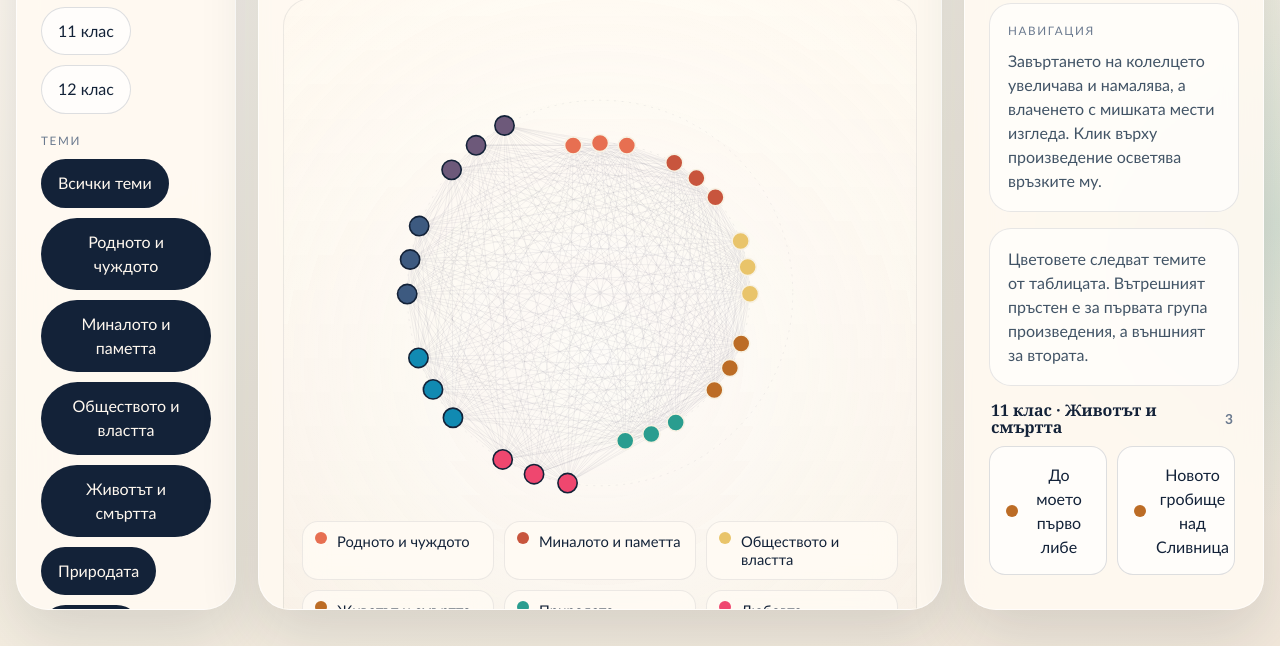
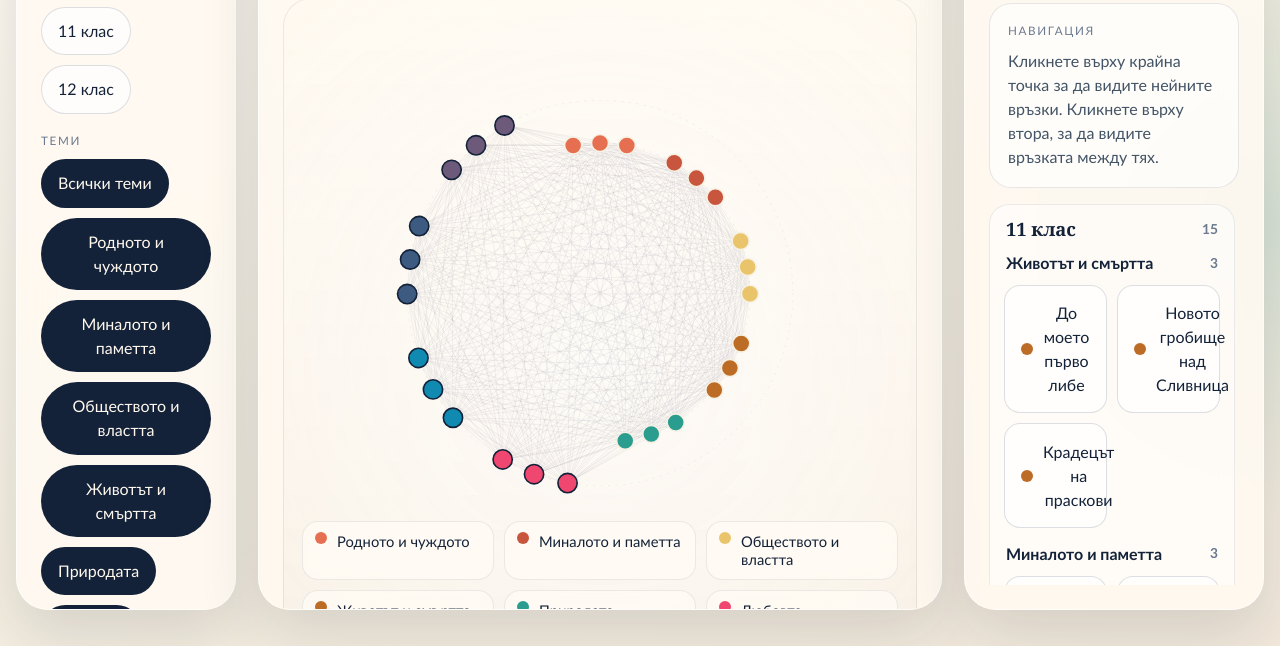
Before and after one commit to StilyanI/bel-graph, a website built with Vite: page index.html in a window 1280 px wide. Shown: the part 198-844 px from the top of the page. Built offline with nearby package versions, Linux system fonts and the light colour scheme.

Commit message:
ui changes

```diff
--- a/src/main.js
+++ b/src/main.js
@@ -527,30 +527,10 @@ function renderDetails(visibleNodes, visibleNodeIds) {
     </div>
     <div class="detail-card">
       <p class="detail-label">Навигация</p>
-      <p>Завъртането на колелцето увеличава и намалява, а влаченето с мишката мести изгледа. Клик върху произведение осветява връзките му.</p>
-    </div>
-    <div class="detail-card">
-      <p>Цветовете следват темите от таблицата. Вътрешният пръстен е за първата група произведения, а външният за втората.</p>
+      <p>Кликнете върху крайна точка за да видите нейните връзки. Кликнете върху втора, за да видите връзката между тях.</p>
     </div>
     <div class="section-list">
-      ${renderSectionList(
-        groupBy(visibleNodes, (node) => `${node.grade} · ${node.theme}`),
-        (sectionTitle, items) => `
-          <section class="list-section">
-            <h3 class="section-title">${escapeHtml(sectionTitle)} <span>${items.length}</span></h3>
-            <div class="section-items compact">
-              ${items
-                .map((node) => `
-                  <button type="button" class="mini-node" data-node-id="${node.id}">
-                    <span class="relation-dot" style="background:${node.color}"></span>
-                    ${escapeHtml(node.shortLabel)}
-                  </button>
-                `)
-                .join('')}
-            </div>
-          </section>
-        `,
-      )}
+      ${renderGradeSections(visibleNodes)}
     </div>
   `
 }
@@ -699,6 +679,36 @@ function renderSectionList(groups, renderSection) {
   return groups.map(([title, items]) => renderSection(title, items)).join('')
 }
 
+function renderGradeSections(visibleNodes) {
+  return groupBy(visibleNodes, (node) => node.grade)
+    .map(([grade, gradeNodes]) => `
+      <section class="grade-section">
+        <h3 class="grade-title">${escapeHtml(grade)} <span>${gradeNodes.length}</span></h3>
+        <div class="grade-section-body">
+          ${renderSectionList(
+            groupBy(gradeNodes, (node) => node.theme),
+            (theme, items) => `
+              <section class="list-section">
+                <h4 class="section-title">${escapeHtml(theme)} <span>${items.length}</span></h4>
+                <div class="section-items compact">
+                  ${items
+                    .map((node) => `
+                      <button type="button" class="mini-node" data-node-id="${node.id}">
+                        <span class="relation-dot" style="background:${node.color}"></span>
+                        ${escapeHtml(node.shortLabel)}
+                      </button>
+                    `)
+                    .join('')}
+                </div>
+              </section>
+            `,
+          )}
+        </div>
+      </section>
+    `)
+    .join('')
+}
+
 function escapeHtml(value) {
   return String(value)
     .replaceAll('&', '&amp;')
--- a/src/style.css
+++ b/src/style.css
@@ -407,15 +407,40 @@ h3 {
   gap: 10px;
 }
 
+.grade-section {
+  display: grid;
+  gap: 12px;
+  padding: 14px;
+  border-radius: 20px;
+  background: rgba(255, 255, 255, 0.5);
+  border: 1px solid rgba(19, 34, 56, 0.08);
+}
+
+.grade-section-body {
+  display: grid;
+  gap: 14px;
+}
+
+.grade-title,
 .section-title {
   display: flex;
   justify-content: space-between;
   align-items: center;
   padding: 0 2px;
-  font-size: 1rem;
   color: var(--ink-strong);
 }
 
+.grade-title {
+  margin: 0;
+  font-size: 1.15rem;
+}
+
+.section-title {
+  margin: 0;
+  font-size: 1rem;
+}
+
+.grade-title span,
 .section-title span {
   font-family: var(--sans);
   font-size: 0.86rem;
```
